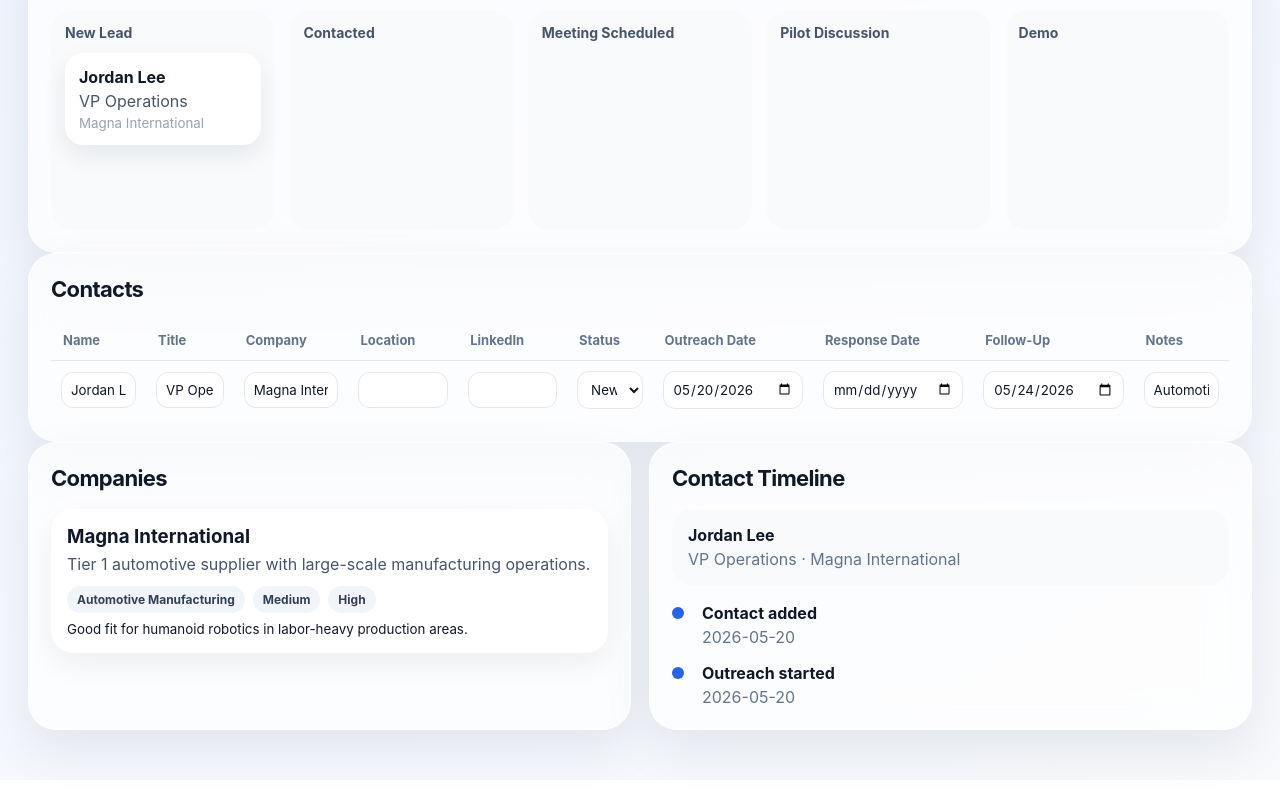
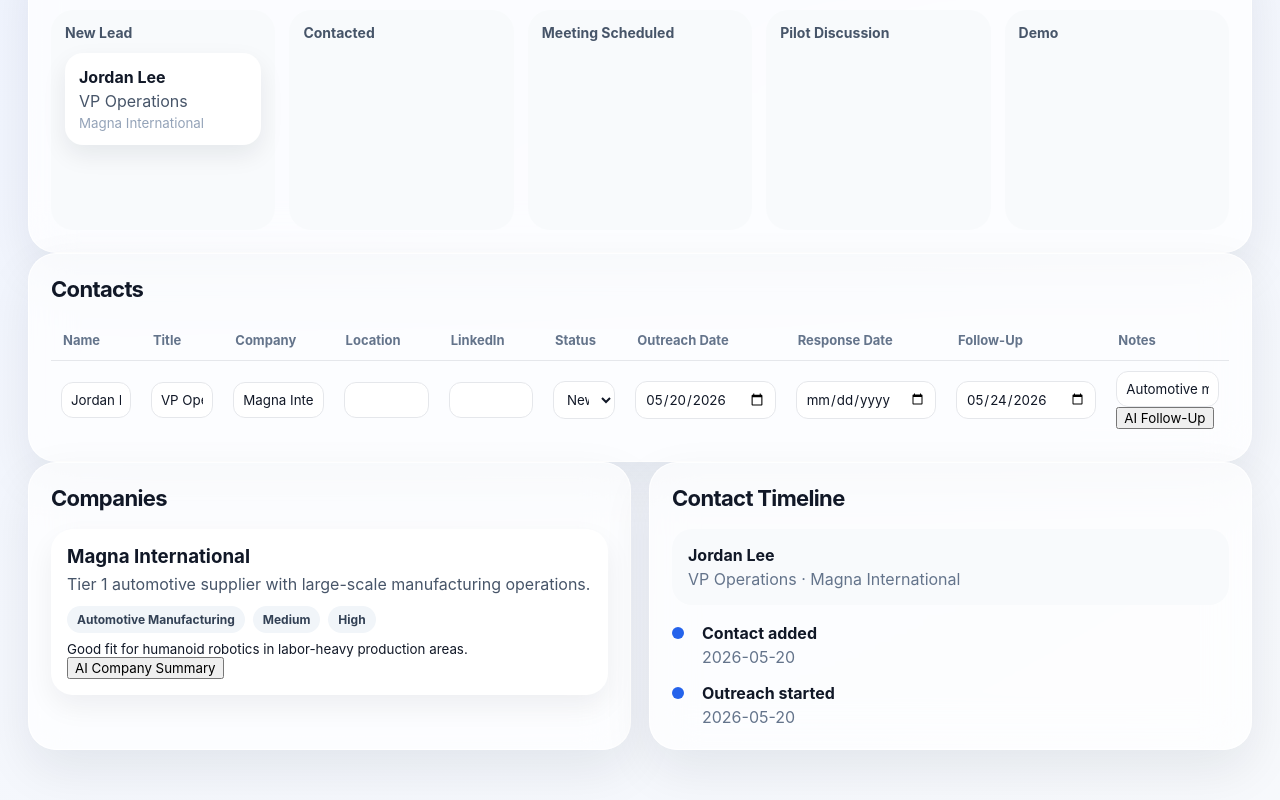
Before and after one commit to danicayuen-foundation/foundation-crm2, a React (Vite) app: page / in a window 1280 px wide. Shown: the part 1209-2009 px from the top of the page. Built offline with nearby package versions, Linux system fonts and the light colour scheme.

Commit message:
Implement company summary and follow-up recommendation
Added functions to summarize company and recommend follow-up actions for contacts.

```diff
--- a/src/main.jsx
+++ b/src/main.jsx
@@ -281,6 +281,60 @@ function App() {
     setSelectedContact(active);
   }
 
+  async function summarizeCompany(company) {
+    const response = await fetch("/api/summarize-company", {
+      method: "POST",
+      headers: {
+        "Content-Type": "application/json"
+      },
+      body: JSON.stringify(company)
+    });
+
+    const data = await response.json();
+
+    if (!response.ok) {
+      alert(data.error || "Company summary failed");
+      return;
+    }
+
+    const updated = companies.map((item) => {
+      if (item.id !== company.id) return item;
+
+      return {
+        ...item,
+        description: data.summary,
+        automationLevel: data.automationFit,
+        roboticsUsage: data.buyerPersonas,
+        notes: data.outreachAngle
+      };
+    });
+
+    setCompanies(updated);
+  }
+
+  async function recommendFollowUp(contact) {
+    const response = await fetch("/api/recommend-followup", {
+      method: "POST",
+      headers: {
+        "Content-Type": "application/json"
+      },
+      body: JSON.stringify(contact)
+    });
+
+    const data = await response.json();
+
+    if (!response.ok) {
+      alert(data.error || "Follow-up recommendation failed");
+      return;
+    }
+
+    updateContact(
+      contact.id,
+      "notes",
+      `Recommended Action: ${data.recommendedAction}\n\nSuggested Message: ${data.followUpMessage}\n\nPriority: ${data.priority}`
+    );
+  }
+
   function exportExcel() {
     const cleanContacts = contacts.map(({ timeline, ...contact }) => contact);
 
@@ -450,7 +504,12 @@ function App() {
                   <td><input type="date" value={contact.outreachDate} onChange={(e) => updateContact(contact.id, "outreachDate", e.target.value)} /></td>
                   <td><input type="date" value={contact.responseDate} onChange={(e) => updateContact(contact.id, "responseDate", e.target.value)} /></td>
                   <td><input type="date" value={contact.followUpDate} onChange={(e) => updateContact(contact.id, "followUpDate", e.target.value)} /></td>
-                  <td><input value={contact.notes} onChange={(e) => updateContact(contact.id, "notes", e.target.value)} /></td>
+                  <td>
+                    <input value={contact.notes} onChange={(e) => updateContact(contact.id, "notes", e.target.value)} />
+                    <button className="miniButton" onClick={() => recommendFollowUp(contact)}>
+                      AI Follow-Up
+                    </button>
+                  </td>
                 </tr>
               ))}
             </tbody>
@@ -473,6 +532,10 @@ function App() {
                   <span>{company.strategicFit || "Fit TBD"}</span>
                 </div>
                 <small>{company.notes}</small>
+
+                <button className="miniButton" onClick={() => summarizeCompany(company)}>
+                  AI Company Summary
+                </button>
               </div>
             ))}
           </div>
```
